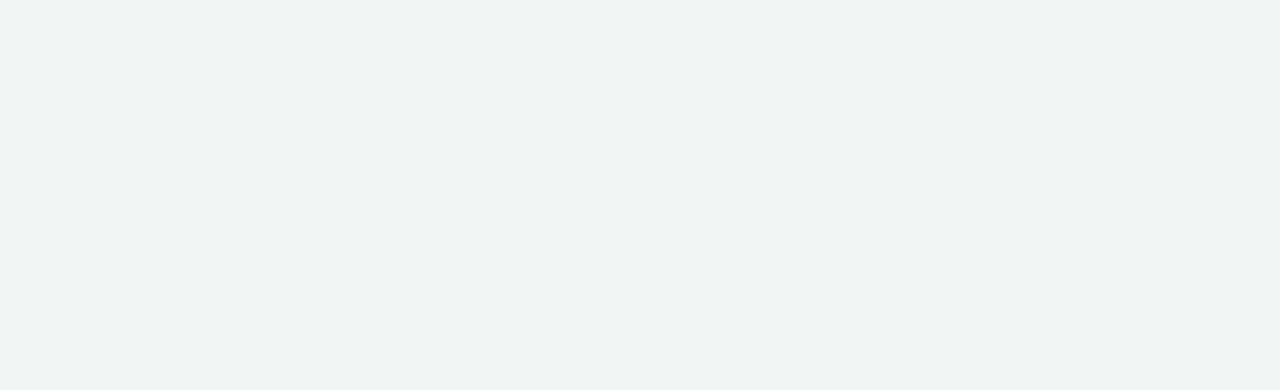
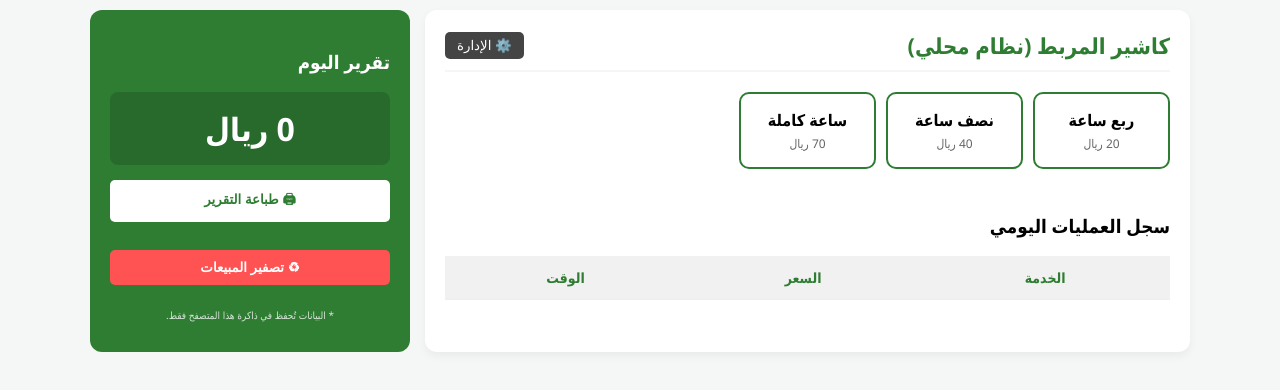
Before and after one commit to afanien/afanien., a plain HTML site: page index.html in a window 1280 px wide. Drawn offline with Linux system fonts and the light colour scheme.

Commit message:
Update index.html

```diff
--- a/index.html
+++ b/index.html
@@ -3,44 +3,170 @@
 <head>
     <meta charset="UTF-8">
     <meta name="viewport" content="width=device-width, initial-scale=1.0">
-    <title>نظام المربط المتكامل - كاشير وإدارة</title>
+    <title>كاشير المربط المحلي</title>
     <style>
-        :root { --p-color: #2e7d32; --s-color: #1b5e20; --bg: #f0f4f2; --white: #ffffff; }
-        body { font-family: 'Segoe UI', Tahoma, Geneva, Verdana, sans-serif; background: var(--bg); margin: 0; padding: 10px; color: #333; }
+        :root { --primary: #2e7d32; --dark: #1b5e20; --light: #f4f7f6; --white: #ffffff; }
+        body { font-family: 'Segoe UI', Tahoma, sans-serif; background: var(--light); margin: 0; padding: 10px; }
+        .wrapper { max-width: 1100px; margin: auto; display: grid; grid-template-columns: 1fr 320px; gap: 15px; }
+        .card { background: var(--white); padding: 20px; border-radius: 12px; box-shadow: 0 4px 10px rgba(0,0,0,0.05); }
 
-        /* الهيكل الرئيسي */
-        .main-wrapper { max-width: 1200px; margin: auto; display: grid; grid-template-columns: 1fr 350px; gap: 20px; }
-        .card { background: var(--white); padding: 20px; border-radius: 15px; box-shadow: 0 5px 15px rgba(0,0,0,0.08); }
+        /* الهيدر */
+        .header { display: flex; justify-content: space-between; align-items: center; margin-bottom: 20px; border-bottom: 2px solid var(--light); padding-bottom: 10px; }
+        h1 { color: var(--primary); margin: 0; font-size: 22px; }
 
-        /* الترويسة */
-        .header { display: flex; justify-content: space-between; align-items: center; border-bottom: 2px solid var(--bg); padding-bottom: 15px; margin-bottom: 20px; }
-        .header h1 { color: var(--p-color); margin: 0; font-size: 24px; }
+        /* لوحة التحكم */
+        .admin-box { background: #e8f5e9; border: 1px dashed var(--primary); padding: 15px; border-radius: 10px; margin-bottom: 20px; display: none; }
+        .admin-box input { padding: 8px; margin: 5px; border: 1px solid #ccc; border-radius: 5px; width: 120px; }
 
-        /* لوحة التحكم (إضافة خدمات) */
-        .admin-section { background: #e8f5e9; border: 2px dashed var(--p-color); padding: 15px; border-radius: 10px; margin-bottom: 20px; display: none; }
-        .admin-section input { padding: 10px; margin: 5px; border: 1px solid #ccc; border-radius: 5px; width: 140px; }
-
-        /* شبكة الأزرار */
-        .services-grid { display: grid; grid-template-columns: repeat(auto-fill, minmax(140px, 1fr)); gap: 12px; }
-        .service-btn {
-            background: var(--white); border: 2px solid var(--p-color); padding: 20px 10px; border-radius: 12px;
+        /* الأزرار */
+        .grid { display: grid; grid-template-columns: repeat(auto-fill, minmax(130px, 1fr)); gap: 10px; }
+        .service-item {
+            background: var(--white); border: 2px solid var(--primary); padding: 15px 5px; border-radius: 10px;
             text-align: center; cursor: pointer; transition: 0.2s; position: relative; font-weight: bold;
         }
-        .service-btn:hover { background: var(--p-color); color: white; transform: translateY(-3px); }
-        .service-btn span { display: block; font-size: 13px; margin-top: 5px; opacity: 0.8; }
-        .del-badge { position: absolute; top: -10px; left: -10px; background: #d32f2f; color: white; border-radius: 50%; width: 25px; height: 25px; border: none; cursor: pointer; display: none; }
+        .service-item:active { background: var(--primary); color: white; transform: scale(0.95); }
+        .service-item span { display: block; font-size: 12px; color: #666; font-weight: normal; margin-top: 4px; }
+        .del-btn { position: absolute; top: -8px; right: -8px; background: #d32f2f; color: white; border: none; border-radius: 50%; width: 22px; height: 22px; cursor: pointer; display: none; }
 
-        /* سجل المبيعات */
-        .table-container { margin-top: 30px; overflow-x: auto; }
+        /* الجانب المالي */
+        .sidebar { background: var(--primary); color: white; padding: 20px; border-radius: 12px; height: fit-content; }
+        .total-box { font-size: 32px; font-weight: bold; background: rgba(0,0,0,0.15); padding: 15px; border-radius: 8px; margin: 15px 0; text-align: center; }
+
+        /* الجدول */
+        .table-area { margin-top: 25px; overflow-x: auto; }
         table { width: 100%; border-collapse: collapse; background: white; }
         th, td { padding: 12px; border-bottom: 1px solid #eee; text-align: center; font-size: 14px; }
-        th { background: #f8f9fa; color: var(--p-color); }
+        th { background: #f1f1f1; color: var(--primary); }
 
-        /* الجانب المالي والتقارير */
-        .sidebar { background: var(--p-color); color: white; padding: 25px; border-radius: 15px; height: fit-content; position: sticky; top: 10px; }
-        .stats-card { background: rgba(0,0,0,0.15); padding: 20px; border-radius: 10px; text-align: center; margin-bottom: 20px; }
-        .stats-card h3 { margin: 0; font-size: 16px; opacity: 0.9; }
-        .stats-card .total { font-size: 36px; font-weight: bold; margin: 10px 0; }
+        .btn { width: 100%; padding: 10px; border: none; border-radius: 5px; cursor: pointer; font-weight: bold; margin-bottom: 8px; }
+        .btn-reset { background: #ff5252; color: white; margin-top: 20px; }
 
-        .action-btn { width: 100%; padding: 12px; border: none; border-radius: 8px; cursor: pointer; font-weight: bold; margin-bottom: 10px; font-size: 15px; }
-        .btn-print { background: var(--white); color
+        @media (max-width: 800px) { .wrapper { grid-template-columns: 1fr; } }
+        @media print { .admin-box, .btn, #adminToggle, .del-btn { display: none !important; } }
+    </style>
+</head>
+<body>
+
+<div class="wrapper">
+    <div class="card">
+        <div class="header">
+            <h1>كاشير المربط (نظام محلي)</h1>
+            <button onclick="toggleAdmin()" id="adminToggle" style="background:#444; color:white; border:none; padding:6px 12px; border-radius:5px; cursor:pointer;">⚙️ الإدارة</button>
+        </div>
+
+        <div id="adminPanel" class="admin-box">
+            <h4 style="margin:0 0 10px 0;">إضافة خدمة/منتج جديد:</h4>
+            <input type="text" id="itemName" placeholder="الخدمة">
+            <input type="number" id="itemPrice" placeholder="السعر">
+            <button onclick="addItem()" style="background:var(--primary); color:white; border:none; padding:8px 15px; border-radius:5px; cursor:pointer;">إضافة +</button>
+        </div>
+
+        <div id="menuGrid" class="grid"></div>
+
+        <div class="table-area">
+            <h3>سجل العمليات اليومي</h3>
+            <table>
+                <thead>
+                    <tr><th>الخدمة</th><th>السعر</th><th>الوقت</th></tr>
+                </thead>
+                <tbody id="logBody"></tbody>
+            </table>
+        </div>
+    </div>
+
+    <div class="sidebar">
+        <h3>تقرير اليوم</h3>
+        <div class="total-box" id="totalDisplay">0 ريال</div>
+        <button class="btn" style="background:white; color:var(--primary);" onclick="window.print()">🖨 طباعة التقرير</button>
+        <button class="btn btn-reset" onclick="clearDailySales()">♻ تصفير المبيعات</button>
+        <p style="font-size:10px; margin-top:15px; opacity:0.8; text-align:center;">* البيانات تُحفظ في ذاكرة هذا المتصفح فقط.</p>
+    </div>
+</div>
+
+<script>
+    // تحميل البيانات المحفوظة أو وضع بيانات افتراضية
+    let services = JSON.parse(localStorage.getItem('m_services')) || [
+        {name: "ربع ساعة", price: 20},
+        {name: "نصف ساعة", price: 40},
+        {name: "ساعة كاملة", price: 70}
+    ];
+    let sales = JSON.parse(localStorage.getItem('m_sales')) || [];
+    let total = parseInt(localStorage.getItem('m_total')) || 0;
+    let isAdmin = false;
+
+    function render() {
+        // تحديث شبكة الأزرار
+        const grid = document.getElementById('menuGrid');
+        grid.innerHTML = '';
+        services.forEach((s, i) => {
+            const div = document.createElement('div');
+            div.className = 'service-item';
+            div.innerHTML = `
+                <button class="del-btn" onclick="deleteItem(${i}, event)" style="display:${isAdmin?'block':'none'}">×</button>
+                ${s.name} <span>${s.price} ريال</span>
+            `;
+            div.onclick = () => { if(!isAdmin) addSale(s.name, s.price); };
+            grid.appendChild(div);
+        });
+
+        // تحديث جدول المبيعات
+        const table = document.getElementById('logBody');
+        table.innerHTML = '';
+        sales.forEach(sale => {
+            const row = table.insertRow();
+            row.innerHTML = `<td>${sale.name}</td><td>${sale.price} ريال</td><td>${sale.time}</td>`;
+        });
+
+        document.getElementById('totalDisplay').innerText = total + " ريال";
+
+        // حفظ في الذاكرة المحلية
+        localStorage.setItem('m_services', JSON.stringify(services));
+        localStorage.setItem('m_sales', JSON.stringify(sales));
+        localStorage.setItem('m_total', total);
+    }
+
+    function addSale(name, price) {
+        const time = new Date().toLocaleTimeString('ar-SA', {hour:'2-digit', minute:'2-digit'});
+        sales.unshift({name, price, time});
+        total += price;
+        render();
+    }
+
+    function addItem() {
+        const name = document.getElementById('itemName').value;
+        const price = document.getElementById('itemPrice').value;
+        if(name && price) {
+            services.push({name, price: parseInt(price)});
+            document.getElementById('itemName').value = '';
+            document.getElementById('itemPrice').value = '';
+            render();
+        }
+    }
+
+    function deleteItem(index, e) {
+        e.stopPropagation();
+        services.splice(index, 1);
+        render();
+    }
+
+    function toggleAdmin() {
+        isAdmin = !isAdmin;
+        document.getElementById('adminPanel').style.display = isAdmin ? 'block' : 'none';
+        document.getElementById('adminToggle').innerText = isAdmin ? "✅ حفظ" : "⚙️ الإدارة";
+        render();
+    }
+
+    function clearDailySales() {
+        if(confirm("هل تريد مسح مبيعات اليوم وتصفير الإجمالي؟")) {
+            sales = [];
+            total = 0;
+            render();
+        }
+    }
+
+    // التشغيل الأول
+    render();
+</script>
+
+</body>
+</html>
```
